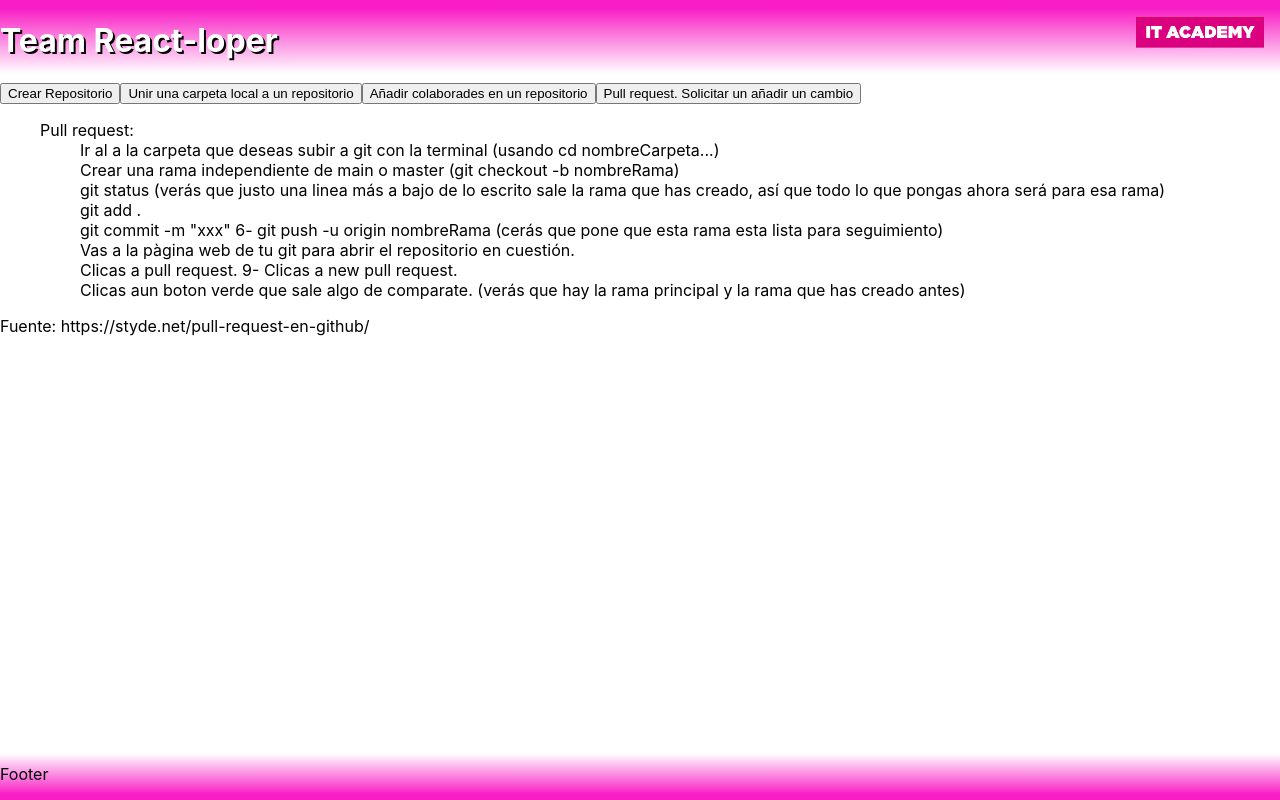
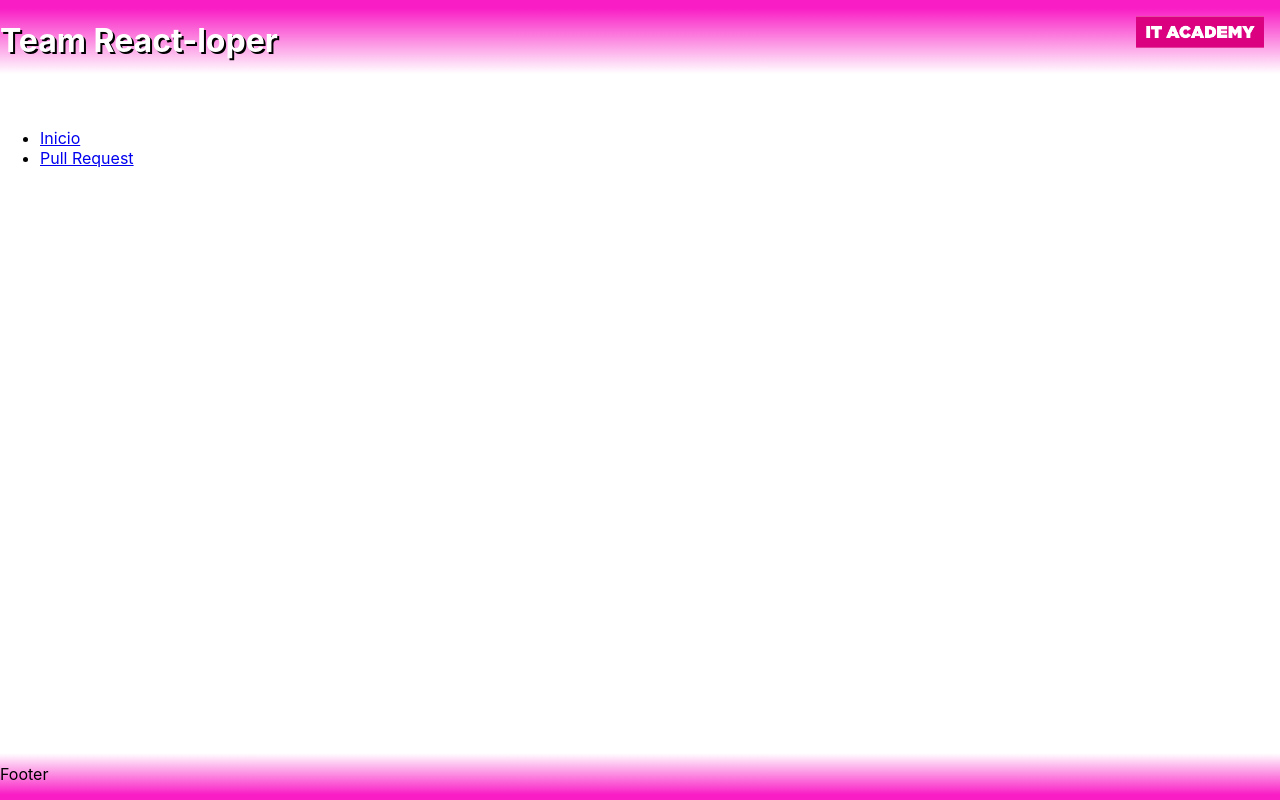
Before and after one commit to KrystelDev/Grup-d-estudi-It-React, a React (Create React App) app in the folder github/: page / in a window 1280 px wide. Built offline with nearby package versions, Linux system fonts and the light colour scheme.

Commit message:
añadiendo routes

```diff
--- a/github/package.json
+++ b/github/package.json
@@ -8,6 +8,8 @@
     "@testing-library/user-event": "^12.8.3",
     "react": "^17.0.2",
     "react-dom": "^17.0.2",
+    "react-router": "^6.0.2",
+    "react-router-dom": "^6.0.2",
     "react-scripts": "4.0.3",
     "styled-components": "^5.3.3",
     "web-vitals": "^1.1.2"
--- a/github/src/App.css
+++ b/github/src/App.css
@@ -2,21 +2,18 @@
   background: #ffffff;
   text-align: center;
   height: 100vh;
-  position: relative;
+  display: grid;
+  grid-template-columns: 3fr 1fr;
+  grid-template-rows: 10% 70% 10%;
 }
 header {
   background: linear-gradient(to top, #ffffff 10%, #f91dc5 90%);
+  color: #ffffff;
+  text-shadow: 2px 2px black;
   position: absolute;
   top: 0;
   width: 100vw;
-  color: #ffffff;
-  text-shadow: 2px 2px black;
 }
-
-/* Provan si lo lee: // Resultado, si lo lee
-.H1prova {
-  color: red;
-} */
 
 header img {
   position: absolute;
@@ -27,6 +24,7 @@
 }
 
 main {
+  margin-top: 10%;
   color: black;
 }
 footer {
--- a/github/src/App.js
+++ b/github/src/App.js
@@ -1,5 +1,6 @@
 import React, { Fragment, useState } from "react";
 import "./App.css";
+import Routes from "./application/routes";
 import Header from "./components/Header";
 
 function App() {
@@ -23,56 +24,13 @@
   return (
     <Fragment className="App">
       {/* <!-- Header begins --> */}
-      <Header />
+      <header>
+        <Header />
+      </header>
+
       {/* <!-- Main begins --> */}
       <main>
-        {/* /* <!-- Speaker: Estela F. -->
-        <!-- redirected content list -->
-        <!-- buttons direcciton contenido--> *idea* */}
-        <h1>Apuntes GitHub</h1>
-        <section>
-          <button onClick={newRepositorio}>Crear Repositorio</button>
-          <button onClick={remote}>
-            Unir una carpeta local a un repositorio
-          </button>
-          <button onClick={acceso}>Añadir colaborades en un repositorio</button>
-          <button onClick={pullRequest}>
-            Pull request. Solicitar un añadir un cambio
-          </button>
-        </section>
-        <div>
-          <ol>
-            Pull request:
-            <ol>
-              Ir al a la carpeta que deseas subir a git con la terminal (usando
-              cd nombreCarpeta...)
-            </ol>
-            <ol>
-              Crear una rama independiente de main o master (git checkout -b
-              nombreRama)
-            </ol>
-            <ol>
-              git status (verás que justo una linea más a bajo de lo escrito
-              sale la rama que has creado, así que todo lo que pongas ahora será
-              para esa rama)
-            </ol>
-            <ol>git add .</ol>
-            <ol>
-              git commit -m "xxx" 6- git push -u origin nombreRama (cerás que
-              pone que esta rama esta lista para seguimiento){" "}
-            </ol>
-            <ol>
-              Vas a la pàgina web de tu git para abrir el repositorio en
-              cuestión.
-            </ol>
-            <ol>Clicas a pull request. 9- Clicas a new pull request.</ol>
-            <ol>
-              Clicas aun boton verde que sale algo de comparate. (verás que hay
-              la rama principal y la rama que has creado antes)
-            </ol>
-          </ol>
-          Fuente: https://styde.net/pull-request-en-github/
-        </div>
+        <Routes />
       </main>
 
       {/* <!-- Footer begins --> */}
--- /dev/null
+++ b/github/src/application/routes.js
@@ -0,0 +1,15 @@
+import { BrowserRouter, Route, Routes } from "react-router-dom";
+import Home from "../pages/home/home";
+import PullRequest from "../pages/pullRequest/PullRequest";
+
+export default () => (
+  <BrowserRouter>
+    <Routes>
+      <Route path="/" element={<Home />} />
+      <Route path="/pullRequest" element={<PullRequest />} />
+      {/* Es muy recomendable añadir esta ruta para obtener un mensaje de error en el caso de que la
+            ruta no exista. De lo contrario, si la ruta no existe llegaremos a una página en blanco */}
+      <Route path="*" element={() => <div>404</div>} />
+    </Routes>
+  </BrowserRouter>
+);
--- /dev/null
+++ b/github/src/pages/home/home.js
@@ -0,0 +1,15 @@
+import { Link } from "react-router-dom";
+import { Fragment } from "react";
+
+export default () => (
+  <Fragment>
+    <ul>
+      <li>
+        <Link to="/">Inicio</Link>
+      </li>
+      <li>
+        <Link to="/pullRequest">Pull Request</Link>
+      </li>
+    </ul>
+  </Fragment>
+);
--- /dev/null
+++ b/github/src/pages/pullRequest/PullRequest.js
@@ -0,0 +1,48 @@
+import React, { Fragment } from "react";
+import home from "../home/home";
+
+const PullRequest = () => {
+  return (
+    <Fragment>
+      <ol>
+        Pull request:
+        <ol>
+          Ir al a la carpeta que deseas subir a git con la terminal (usando cd
+          nombreCarpeta...)
+        </ol>
+        <ol>
+          Crear una rama independiente de main o master (git checkout -b
+          nombreRama)
+        </ol>
+        <ol>
+          git status (verás que justo una linea más a bajo de lo escrito sale la
+          rama que has creado, así que todo lo que pongas ahora será para esa
+          rama)
+        </ol>
+        <ol>git add .</ol>
+        <ol>git commit -m "xxx"</ol>
+        <ol>
+          git push -u origin nombreRama (Verás que pone que esta rama esta lista
+          para seguimiento)
+        </ol>
+        <ol>
+          Vas a la pàgina web de tu git para abrir el repositorio en cuestión.
+        </ol>
+        <ol>Clicas a pull request.</ol>
+        <ol>Clicas a new pull request.</ol>
+        <ol>
+          Clicas aun boton verde que sale algo de comparate. (verás que hay la
+          rama principal y la rama que has creado antes)
+        </ol>
+      </ol>
+      <p>
+        Fuente:
+        <a href="https://styde.net/pull-request-en-github/">
+          https://styde.net/pull-request-en-github/
+        </a>
+      </p>
+    </Fragment>
+  );
+};
+
+export default PullRequest;
```
Also changed, not shown: 1 other file (tests, documents, lock files or other folders).
